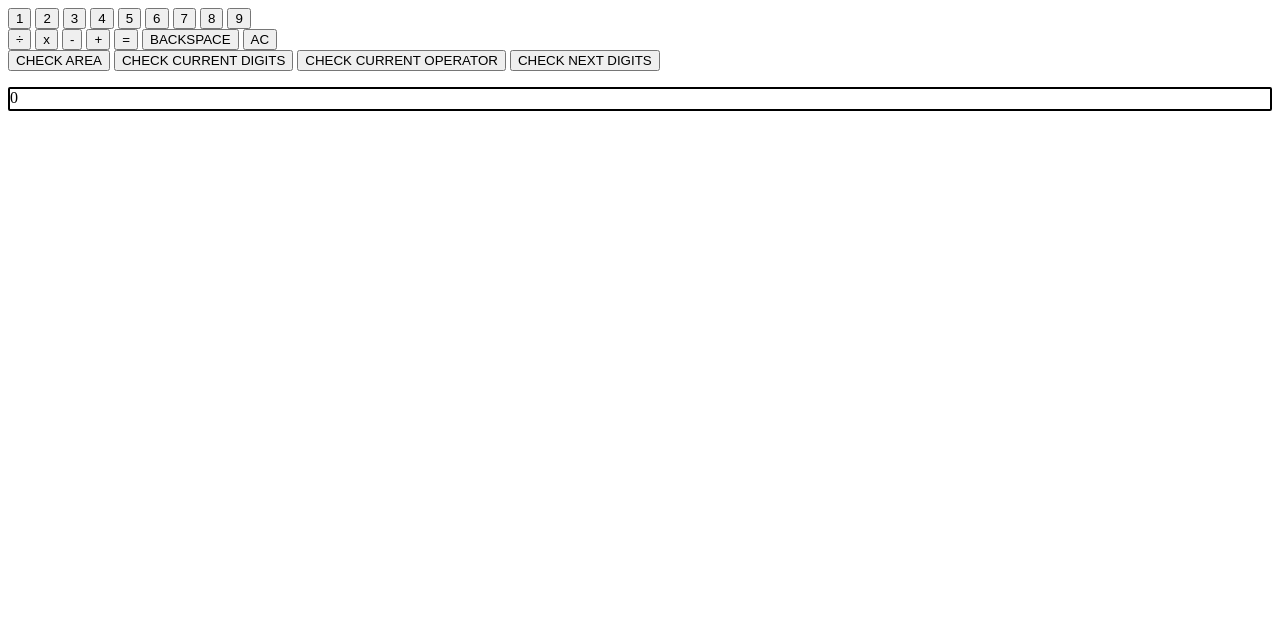
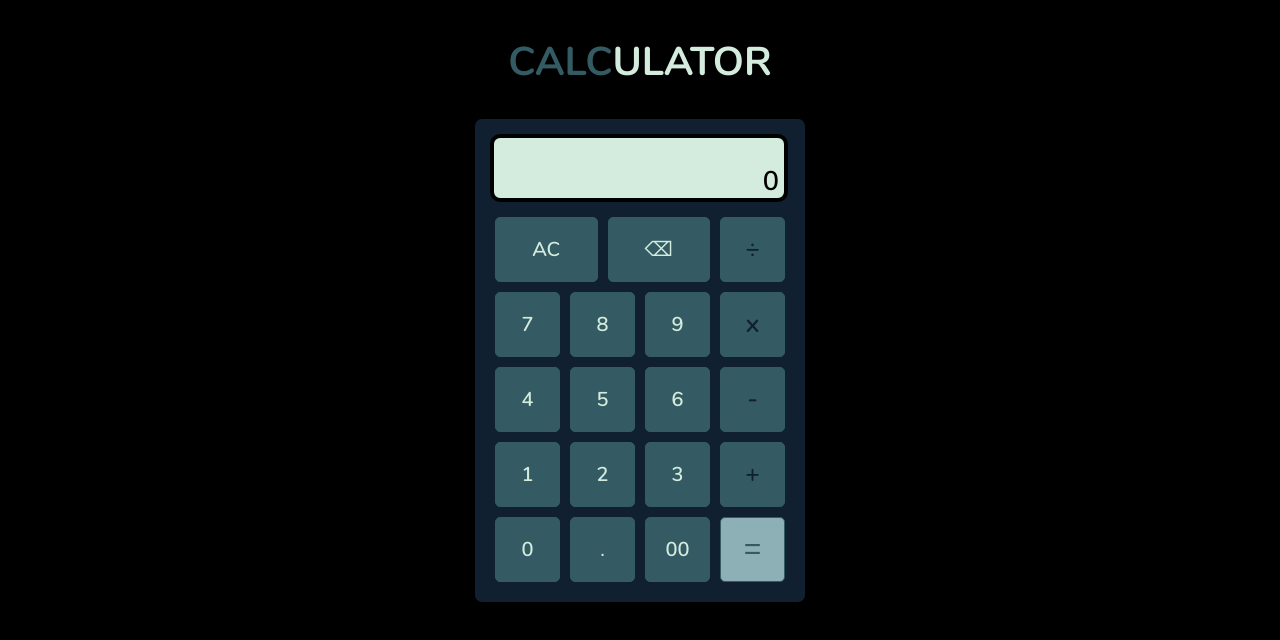
Before and after one commit to Lemonice888/calculator, a plain HTML site: page index.html in a window 1280 px wide. Both pictures are taken after a click on the button "AC". Drawn offline with Linux system fonts and the light colour scheme.

Commit message:
Reuploaded due to several issues

```diff
--- a/index.html
+++ b/index.html
@@ -6,35 +6,53 @@
     <link href="style.css" rel="stylesheet">
 </head>
 <body>
-    <section class="digitsBtn">
+<div id="centeredEntire">
+    <h1 id="title"><span style="color: #345B63;">CALC</span><span style="color:#D4ECDD;">ULATOR</span></h1>
+
+    <section id="outer">
+        <div class="centeredArea">
+            <div class="resultArea">
+                <div class="historyArea">
+                    <p class="history"></p>
+                </div>
+                <div class="resArea">
+                    <p class="result">0</p>
+                </div>
+            </div>
+        </div>
+        <div class="buttonboard">
+            <section class="first">
+                <button class="eraseEntire">AC</button>
+                <button class="erase">⌫ </button>
+                <button class="operators" id="÷">÷</button>
+            </section>
+            <section class="second">
+                <button class="digit" id="7">7</button>
+                <button class="digit" id="8">8</button>
+                <button class="digit" id="9">9</button>
+                <button class="operators" id="x">x</button>
+            </section>
+            <section class="third">
+                <button class="digit" id="4">4</button>
+                <button class="digit" id="5">5</button>
+                <button class="digit" id="6">6</button>
+                <button class="operators" id="-">-</button>
+            </section>
+            <section class="forth">
                 <button class="digit" id="1">1</button>
                 <button class="digit" id="2">2</button>
                 <button class="digit" id="3">3</button>
-        <button class="digit" id="4">4</button>
-        <button class="digit" id="5">5</button>
-        <button class="digit" id="6">6</button>
-        <button class="digit" id="7">7</button>
-        <button class="digit" id="8">8</button>
-        <button class="digit" id="9">9</button>
+                <button class="operators" id="+">+</button>
             </section>
-    <section class="operatorsBtn">
-        <button class="operators" id="÷">÷</button>
-        <button class="operators" id="x">x</button>
-        <button class="operators" id="-">-</button>
-        <button class="operators" id="+">+</button>
+            <section class="fifth">
+                <button class="digit" id="0">0</button>
+                <button class="decimal" id=".">.</button>
+                <button class="digit" id="00">00</button>
                 <button class="equal" id="=">=</button>
-        <button class="erase">BACKSPACE</button>
-        <button class="eraseEntire">AC</button>
-
-        <br>
-        <button id="check0">CHECK AREA</button>
-        <button id="check1">CHECK CURRENT DIGITS</button>
-        <button id="check2">CHECK CURRENT OPERATOR</button>
-        <button id="check3">CHECK NEXT DIGITS</button>
             </section>
-    <section class="resultArea">
-        <p class="result">0</p>
+        </div>
     </section>
+</div>
     <script src="script.js"></script>
 </body>
 </html>
--- a/script.js
+++ b/script.js
@@ -1,54 +1,71 @@
-/* WHAT TO DO
-1. make sure the first element that the user will click on is the'first operand'. Prevent the user from clicking the operator button first. ---DONE
-2. Store the first digits if the user has not clicked the operator button. --DONE
-3. Store the second digits if the user has clicked the operator button. --DONE
-4. Make sure that the user won't click the operator button twice. --DONE
-5. Only take the last operator if the users click it twice.
-6. Execute the operation if the user has clicked the '=' button.
-7. Prevent user from clicking the = button first */
-
 const digitBtns = document.querySelectorAll('.digit')
 const operatorBtns = document.querySelectorAll('.operators')
 const resultArea = document.querySelector('.result')
 const buttons = document.querySelectorAll('button')
 const equal = document.querySelector('.equal')
+const history = document.querySelector('.history')
 
-let firstDigits = []
-let secondDigits = []
-let resultDigits = []
+let firstDigits = ''
+let secondDigits = ''
+let resultDigits = ''
 let currentOperator = ''
-
-const history = resultArea.c
-
-//remember to delete this
-const checkArea = document.querySelector('#check0')
-checkArea.addEventListener('click', () => {
-    console.log(resultArea.textContent)
-})
-
-const checkCurrentD = document.querySelector('#check1')
-checkCurrentD.addEventListener('click', () => {
-    console.log(firstDigits)
-})
-
-const checkCurentOp = document.querySelector('#check2')
-checkCurentOp.addEventListener('click', () => {
-    console.log(currentOperator)
-})
-
-const checkNextD = document.querySelector('#check3')
-checkNextD.addEventListener('click', () => {
-    console.log(secondDigits)
-})
 
 /* AC BUTTON */
 const eraseEntireBtn = document.querySelector('.eraseEntire')
 eraseEntireBtn.addEventListener('click', () => {
-    resultArea.textContent = '0'
     firstDigits = ''
     secondDigits = ''
-    previousResultDigits = ''
+    resultDigits = ''
     currentOperator = ''
+    resultArea.textContent = '0'
+    history.textContent = ''
+})
+
+/* OPERATOR BUTTON */
+operatorBtns.forEach((operatorBtn) => {
+    operatorBtn.addEventListener('click', () => {
+        if (resultArea.textContent == '0') {
+            return
+        } else if (currentOperator !== '') {
+            if (secondDigits !== '') {
+                operateAndShow()
+            } else if (secondDigits === '') {
+                return
+            }
+        } else if (resultArea.textContent !== '0') {
+            resultArea.textContent += operatorBtn.id
+            currentOperator = operatorBtn.id
+        } else if (resultDigits !== '') {
+            newCurrentOperator = operatorBtn.id
+            resultArea.textContent += operatorBtn.id
+        }
+        if (resultDigits !== '') {
+            currentOperator = operatorBtn.id
+            resultArea.textContent = `${currentOperator}`
+        }
+    })
+})
+
+/* DECIMAL */
+const decimalBtn = document.querySelector('.decimal')
+decimalBtn.addEventListener('click', () => {
+    if (resultArea.textContent === '0' || secondDigits.includes('.')) {
+        return
+    } else if (firstDigits !== '' && currentOperator === '' && secondDigits === '') {
+        if (firstDigits.includes('.')) {
+            return
+        } else {
+            firstDigits += decimalBtn.id
+            resultArea.textContent = firstDigits
+        }
+    } else if (currentOperator !== '' && secondDigits !== '') {
+        if (secondDigits.includes('.')) {
+            return
+        } else {
+            secondDigits += decimalBtn.id
+            resultArea.textContent = `${firstDigits} ${currentOperator} ${secondDigits}`
+        }
+    }
 })
 
 /* BACKSPACE BUTTON */
@@ -56,12 +73,14 @@ const backspace = document.querySelector('.erase')
 backspace.addEventListener('click', () => {
     if (currentOperator === '' && firstDigits !== '') {
         firstDigits = firstDigits.slice(0, -1)
-    } else if (secondDigits === '' && currentOperator !== '' && firstDigits !== '') {
+        resultArea.textContent = resultArea.textContent.slice(0, -1)
+    } else if (secondDigits === '' && currentOperator !== '' && firstDigits!== '') {
+        resultArea.textContent = `${firstDigits}`
         currentOperator = ''
-    } else if (secondDigits !== ''&& secondDigits !== '' && secondDigits !== '') {
+    } else if (secondDigits !== '') {
         secondDigits = secondDigits.slice(0, -1)
+        resultArea.textContent = resultArea.textContent.slice(0, -1)
     }
-    resultArea.textContent = resultArea.textContent.slice(0, -1)
 })
 
 /* DIGIT BUTTONS */
@@ -77,57 +96,32 @@ digitBtns.forEach((digitBtn) => {
     })
 })
 
-/* OPERATOR BUTTON */
-operatorBtns.forEach((operatorBtn) => {
-    operatorBtn.addEventListener('click', () => {
-        if (resultArea.textContent == '0') {
-            return
-        } else if (currentOperator !== '') {
-            return
-        } else {
-            resultArea.textContent += operatorBtn.id
-            currentOperator = operatorBtn.id
-        }
-    })
-})
-
+/* OPERATIONS */
 function add(x, y) {
     resultDigits = x + y
-    resultDigits =  firstDigits
-    secondDigits = ''
 }
 
 function substract(x, y) {
     resultDigits = x - y
-    resultDigits =  firstDigits
-    secondDigits = ''
 }
 
 function multiple(x, y) {
     resultDigits = x * y
-    resultDigits =  firstDigits
-    secondDigits = ''
 }
 
 function divide(x, y) {
-    if (y === 0) {
-        return 'no.'
+    if (y == 0 || y == 0) {
+        resultDigits = `Bruh.`
     } else {
         resultDigits = x / y
-        resultDigits =  firstDigits
-        secondDigits = ''
     }
 }
 
-
 function multiple(x, y) {
     resultDigits = x * y
-    resultDigits =  firstDigits
-    secondDigits = ''
 }
 
-/* EQUAL BUTTON */
-equal.addEventListener('click', () => {
+function operateAndShow() {
         x = parseFloat(firstDigits)
         y = parseFloat(secondDigits)
 
@@ -141,4 +135,40 @@ equal.addEventListener('click', () => {
             multiple(x, y)
         }
 
+        if (resultDigits === 'Bruh.') {
+            history.textContent = ''
+            resultArea.textContent = resultDigits
+            return
+        } else {
+            console.log(resultDigits)
+            history.textContent = `${firstDigits} ${currentOperator} ${secondDigits} = ${resultDigits}`
+            secondDigits = ''
+            firstDigits = resultDigits
+            resultArea.textContent = ''
+        }
+}
+
+/* EQUAL BUTTON */
+equal.addEventListener('click', () => {
+    if (resultArea.textContent === '0') {
+        return
+    } else if (currentOperator === '' || secondDigits === '') {
+        return
+    } else {
+        operateAndShow()
+        currentOperator = ''
+    }
 })
+
+/* WHAT TO DO
+1. make sure the first element that the user will click on is the'first operand'. Prevent the user from clicking the operator button first. ---DONE
+2. Store the first digits if the user has not clicked the operator button. --DONE
+3. Store the second digits if the user has clicked the operator button. --DONE
+4. Make sure that the user won't click the operator button twice. --DONE
+5. Allow the user to do repetitive calculation. --DONE
+    -> NEED TO BE FIXED: the user has to click the op button twice right now. --DONE
+6. Execute the operation if the user has clicked the '=' button. --DONE
+7. Prevent user from clicking the = button first --DONE
+https://stackoverflow.com/questions/6095795/convert-a-javascript-string-variable-to-decimal-money
+https://stackoverflow.com/questions/6134039/format-number-to-always-show-2-decimal-places
+https://www.w3schools.com/jsref/jsref_tofixed.asp */
--- a/style.css
+++ b/style.css
@@ -1,5 +1,129 @@
-.result {
-    border: 2px solid black;
+@font-face {
+    font-family: nunito;
+    src: url(fonts/Nunito-SemiBold.ttf);
+}
+
+@font-face {
+    font-family: nunitoB;
+    src: url(fonts/Nunito-Bold.ttf);
+}
+
+h1 {
+    font-family: nunitoB;
+    font-size: 40px;
+}
+
+.digit, .operators, .eraseEntire, .erase{
+    font-family: nunito;
+}
+
+.eraseEntire, .erase {
+    font-size: 20px;
+}
+
+.digit, .decimal {
+    font-size: 20px;
+}
+
+.resultArea {
+    display: flex;
+    justify-content: flex-end;
+    align-items: flex-end;
+    flex-direction: column;
+    margin-top: -17px;
+    font-family: nunito;
+    font-size: 27px;
+}
+
+.historyArea{
+    height: 10px;
+    font-size: 15px;
+}
+
+.centeredArea {
+    border: 4px solid black;
     border-radius: 2px;
-    height: 20px;
+    height: 50px;
+    width: 90vw;
+    max-width: 280px;
+    padding: 5px;
+    border-radius: 10px;
+    background-color: #D4ECDD;
 }
+
+.first {
+    margin-top: 10px;
+    display: flex;
+    flex-direction: row;
+    justify-content: space-around;
+}
+
+.eraseEntire, .erase {
+    width: 102.5px;
+    height: 65px;
+}
+
+button {
+    margin: 5px;
+    background-color: #345B63;
+    color: #D4ECDD;
+    border: 0.5px solid #345B63;
+    border-radius: 5px;
+}
+
+button:hover {
+    background-color: #608d96;
+    cursor: pointer;
+}
+
+.operators {
+    color: #112031;
+    font-size: 25px;
+}
+
+.equal {
+    background-color: #8dafb6;
+    color: #345B63;
+    font-size: 30px;
+}
+
+body {
+    background-color: black;
+}
+
+#÷ {
+    width: 65px;
+}
+
+.second, .third, .fifth, .forth {
+    display: flex;
+    flex-direction: row;
+}
+
+.second button, .third button, .forth button, .fifth button {
+    width: 65px;
+    height: 65px;
+}
+
+.buttonboard {
+    display: flex;
+    justify-content: center;
+    align-items: center;
+    flex-direction: column;
+}
+
+#centeredEntire {
+    display: flex;
+    flex-direction: column;
+    align-items: center;
+}
+
+#outer {
+    border: 3px solid black;
+    padding: 15px;
+    border-radius: 10px;
+    display: flex;
+    justify-content: center;
+    flex-direction: column;
+    background-color: #112031;
+}
```
Also changed, not shown: scriptx.js (deleted, +0 -41 lines), fonts/Nunito-Bold.ttf (added), fonts/Nunito-SemiBold.ttf (added), images/calscreen.png (added), 1 other file. Lines whose indentation alone changed are shown as unchanged.
